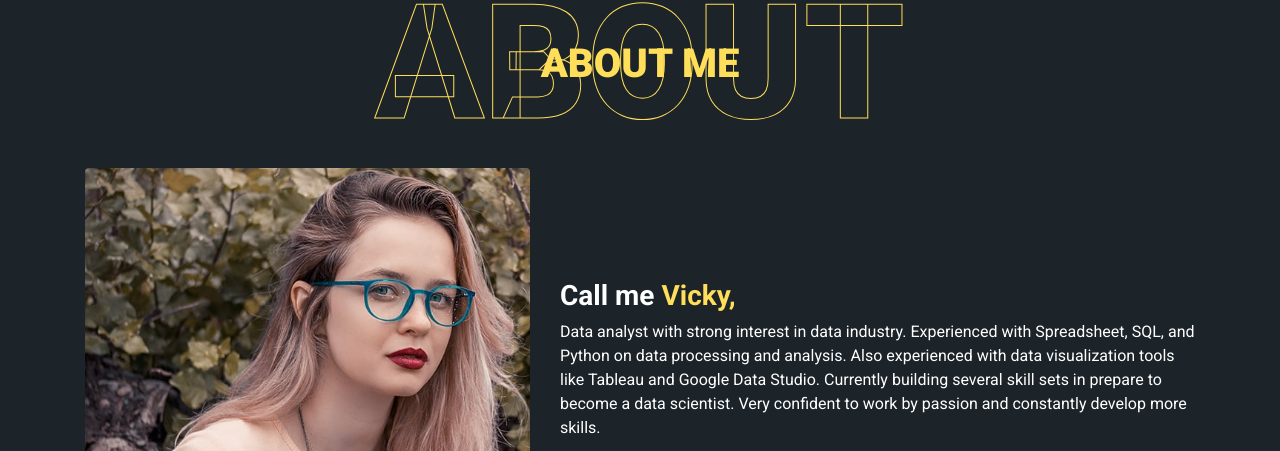
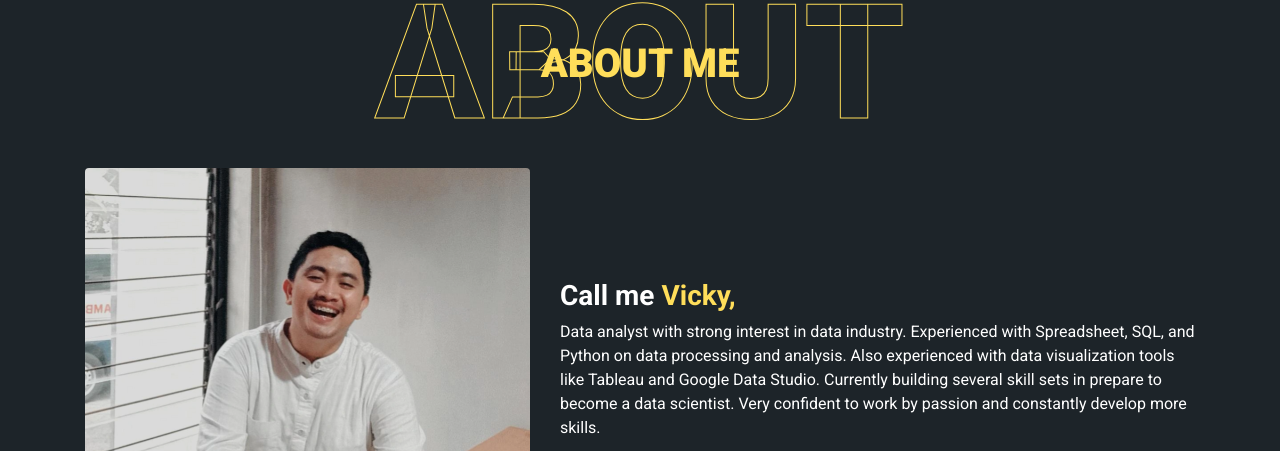
Before and after one commit to vickymahfudy/vickymahfudy.github.io, a plain HTML site: page index.html in a window 1280 px wide. Shown: the part 928-1379 px from the top of the page. Drawn offline with nearby package versions, Linux system fonts and the light colour scheme.

Commit message:
add photo about me

```diff
--- a/index.html
+++ b/index.html
@@ -374,7 +374,11 @@
         </div>
         <div class="row align-items-center animation-element left">
           <div class="col-lg-5 pb-4 pb-lg-0">
-            <img class="img-fluid rounded w-100" src="img/about.jpg" alt="" />
+            <img
+              class="img-fluid rounded w-100"
+              src="img/profile-2.png"
+              alt=""
+            />
           </div>
           <div class="col-lg-7">
             <div class="animation-element left">
```
Also changed, not shown: img/profile-2.png (added).
